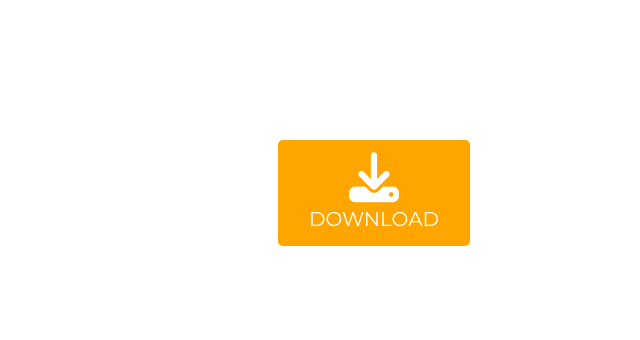
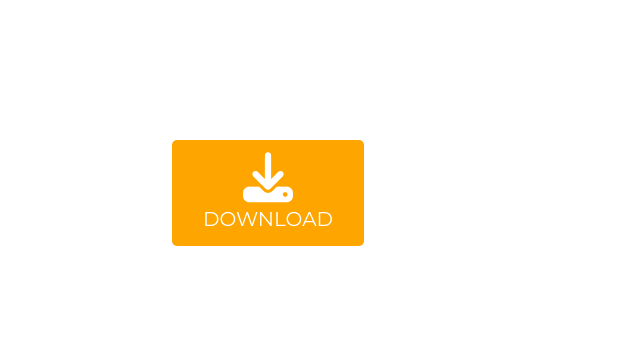
Before and after one commit to nicolasvisci/One-click-to-create-a-bug, a CodeIgniter 4 app: template app/Views/pages/download.php in a window 1280 px wide. Shown: the top 340 px of the page, without its empty margins (372-1012 px from the left). Run offline with PHP 8.4 and a stand-in for CodeIgniter, Linux system fonts and the light colour scheme; the template is opened without the code that fills it, so the values that code supplies are empty; some libraries are stand-ins or nearby versions.

Commit message:
Aggiornamento bottone download

```diff
--- a/app/Views/pages/download.php
+++ b/app/Views/pages/download.php
@@ -56,7 +56,6 @@ p {
   cursor: pointer;
   font-size: 20px;
   width: 15%;
-  margin-left: 650px;
   margin-top: 100px;
 }
 
@@ -85,7 +84,8 @@ body,h1,h2,h3,h4,h5,h6 {font-family: "Lato", sans-serif}
 <header class="w3-container w3-dark w3-center" style="padding:0px 16px">
   <h1><span class="w3-margin w3-jumbo Title">SCARICA IL QUESTIONARIO D'ANAMNESI</span></h1>
 </header>
-
+<center>
 <button class="btn" onclick="window.open('//www.aslal.it/allegati/SCHEDA%20ANAMNESTICA.pdf','_blank')" ><i class="fa fa-download"></i> DOWNLOAD</button>
+</center>
 </body>
 </html>
--- a/app/Views/templates/header_loggedOut.php
+++ b/app/Views/templates/header_loggedOut.php
@@ -121,7 +121,6 @@ input {
 #recuperaPassword {
     position: relative;
     top: 5px;
-
 }
 
         </style>
```
